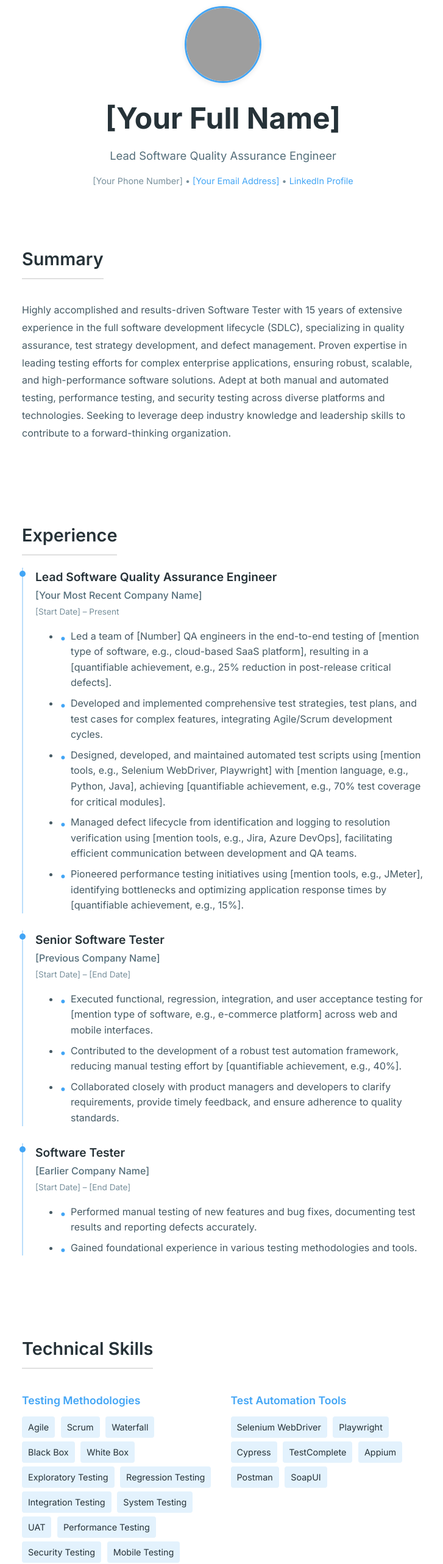
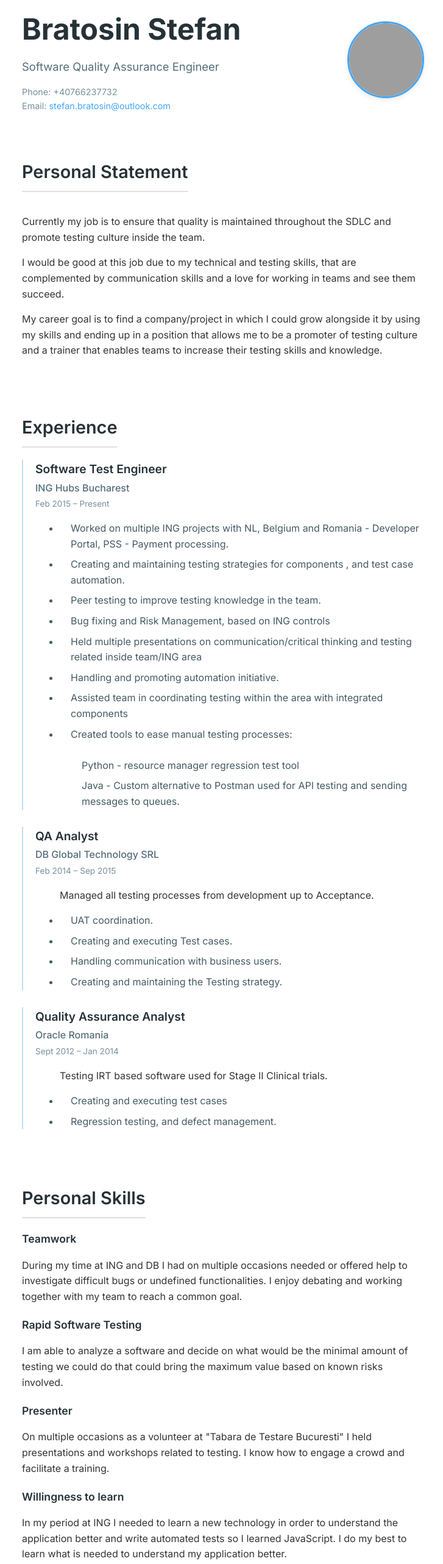
Before and after one commit to stefanbratosin/cv, a plain HTML site: page index.html in a window 1280 px wide. Shown: the part 80-2645 px from the top of the page at 61% size, without its empty margins (274-1001 px from the left). Drawn offline with Linux system fonts and the light colour scheme; grey boxes are pictures that could not be loaded.

Commit message:
first draft

```diff
--- a/index.html
+++ b/index.html
@@ -1,5 +1,6 @@
 <!DOCTYPE html>
 <html lang="en">
+
 <head>
     <meta charset="UTF-8">
     <meta name="viewport" content="width=device-width, initial-scale=1.0">
@@ -9,63 +10,117 @@
     <link href="https://fonts.googleapis.com/css2?family=Inter:wght@300;400;500;600;700&display=swap" rel="stylesheet">
     <link rel="stylesheet" href="style.css">
 </head>
+
 <body>
     <div class="resume-wrapper">
         <header>
+            <div class="header-left">
+                <h1>Bratosin Stefan</h1>
+                <p>Software Quality Assurance Engineer</p>
+                <div class="contact-info">
+                    <div><span class="label">Phone:</span> <span>+40766237732</span></div>
+                    <div><span class="label">Email:</span> <a
+                            href="mailto:[Your Email Address]">stefan.bratosin@outlook.com</a></div>
+                </div>
+            </div>
             <div class="profile-picture">
-                <img src="/images/poza-profil.jpg" alt="Your Profile Picture">
-            </div>
-            <h1>[Your Full Name]</h1>
-            <p>Lead Software Quality Assurance Engineer</p>
-            <div class="contact-info">
-                <span>[Your Phone Number]</span> &bull;
-                <a href="mailto:[Your Email Address]">[Your Email Address]</a> &bull;
-                <a href="[Your LinkedIn Profile URL]" target="_blank">LinkedIn Profile</a>
+                <img src="images/poza-profil.jpg" alt="Your Profile Picture">
             </div>
         </header>
 
         <section id="summary">
-            <h2>Summary</h2>
+            <h2>Personal Statement</h2>
             <p class="summary-text">
-                Highly accomplished and results-driven Software Tester with 15 years of extensive experience in the full software development lifecycle (SDLC), specializing in quality assurance, test strategy development, and defect management. Proven expertise in leading testing efforts for complex enterprise applications, ensuring robust, scalable, and high-performance software solutions. Adept at both manual and automated testing, performance testing, and security testing across diverse platforms and technologies. Seeking to leverage deep industry knowledge and leadership skills to contribute to a forward-thinking organization.
-            </p>
+            <p>Currently my job is to ensure that quality is maintained throughout the SDLC and promote testing culture
+                inside the team.</p>
+            <p>I would be good at this job due to my technical and testing skills, that are complemented by
+                communication skills and a love for working in teams and see them
+                succeed.</p>
+            <p>My career goal is to find a company/project in which I could grow alongside it by using my skills and
+                ending up in a position that allows me to be a promoter of testing culture and a trainer that enables
+                teams to
+                increase their testing skills and knowledge.</p>
         </section>
 
         <section id="experience">
             <h2>Experience</h2>
             <div class="job-entry">
-                <div class="job-title">Lead Software Quality Assurance Engineer</div>
-                <div class="company-name">[Your Most Recent Company Name]</div>
-                <div class="job-dates">[Start Date] – Present</div>
+                <div class="job-title">Software Test Engineer</div>
+                <div class="company-name">ING Hubs Bucharest</div>
+                <div class="job-dates">Feb 2015 – Present</div>
                 <ul class="job-description">
-                    <li>Led a team of [Number] QA engineers in the end-to-end testing of [mention type of software, e.g., cloud-based SaaS platform], resulting in a [quantifiable achievement, e.g., 25% reduction in post-release critical defects].</li>
-                    <li>Developed and implemented comprehensive test strategies, test plans, and test cases for complex features, integrating Agile/Scrum development cycles.</li>
-                    <li>Designed, developed, and maintained automated test scripts using [mention tools, e.g., Selenium WebDriver, Playwright] with [mention language, e.g., Python, Java], achieving [quantifiable achievement, e.g., 70% test coverage for critical modules].</li>
-                    <li>Managed defect lifecycle from identification and logging to resolution verification using [mention tools, e.g., Jira, Azure DevOps], facilitating efficient communication between development and QA teams.</li>
-                    <li>Pioneered performance testing initiatives using [mention tools, e.g., JMeter], identifying bottlenecks and optimizing application response times by [quantifiable achievement, e.g., 15%].</li>
+                    <li>Worked on multiple ING projects with NL, Belgium and Romania - Developer Portal, PSS - Payment
+                        processing.</li>
+                    <li>Creating and maintaining testing strategies for components , and test case automation.</li>
+                    <li>Peer testing to improve testing knowledge in the team.</li>
+                    <li>Bug fixing and Risk Management, based on ING controls</li>
+                    <li>Held multiple presentations on communication/critical thinking and testing related inside
+                        team/ING area</li>
+                    <li>Handling and promoting automation initiative.</li>
+                    <li>Assisted team in coordinating testing within the area with integrated components</li>
+                    <li>Created tools to ease manual testing processes:
+                        <ul class="job-description">
+                            <br>
+                            <li>Python - resource manager regression test tool</li>
+                            <li>Java - Custom alternative to Postman used for API testing and sending messages to
+                                queues.</li>
+                        </ul>
+                    </li>
                 </ul>
             </div>
 
             <div class="job-entry">
-                <div class="job-title">Senior Software Tester</div>
-                <div class="company-name">[Previous Company Name]</div>
-                <div class="job-dates">[Start Date] – [End Date]</div>
+                <div class="job-title">QA Analyst</div>
+                <div class="company-name">DB Global Technology SRL</div>
+                <div class="job-dates">Feb 2014 – Sep 2015</div>
                 <ul class="job-description">
-                    <li>Executed functional, regression, integration, and user acceptance testing for [mention type of software, e.g., e-commerce platform] across web and mobile interfaces.</li>
-                    <li>Contributed to the development of a robust test automation framework, reducing manual testing effort by [quantifiable achievement, e.g., 40%].</li>
-                    <li>Collaborated closely with product managers and developers to clarify requirements, provide timely feedback, and ensure adherence to quality standards.</li>
+                    <p>Managed all testing processes from development up to Acceptance.</p>
+                    <li>UAT coordination.</li>
+                    <li>Creating and executing Test cases.</li>
+                    <li>Handling communication with business users.</li>
+                    <li>Creating and maintaining the Testing strategy.</li>
                 </ul>
             </div>
 
             <div class="job-entry">
-                <div class="job-title">Software Tester</div>
-                <div class="company-name">[Earlier Company Name]</div>
-                <div class="job-dates">[Start Date] – [End Date]</div>
+                <div class="job-title">Quality Assurance Analyst</div>
+                <div class="company-name">Oracle Romania</div>
+                <div class="job-dates">Sept 2012 – Jan 2014</div>
                 <ul class="job-description">
-                    <li>Performed manual testing of new features and bug fixes, documenting test results and reporting defects accurately.</li>
-                    <li>Gained foundational experience in various testing methodologies and tools.</li>
+                    <p>Testing IRT based software used for Stage II Clinical trials.</p>
+                    <li>Creating and executing test cases</li>
+                    <li>Regression testing, and defect management.</li>
                 </ul>
             </div>
+        </section>
+
+        <section id="certifications">
+            <h2>Personal Skills</h2>
+            <div class="edu-cert-entry">
+                <div class="cert-title">Teamwork</div>
+                <p>During my time at ING and DB I had on multiple occasions needed or offered help to investigate
+                    difficult bugs or undefined functionalities. I enjoy debating and
+                    working together with my team to reach a common goal.</p>
+            </div>
+            <div class="edu-cert-entry">
+                <div class="cert-title">Rapid Software Testing</div>
+                <p>I am able to analyze a software and decide on what would be the minimal amount of testing we could do
+                    that could bring the maximum value based on known
+                    risks involved.</p>
+            </div>
+            <div class="edu-cert-entry">
+                <div class="cert-title">Presenter</div>
+                <p>On multiple occasions as a volunteer at "Tabara de Testare Bucuresti" I held presentations and
+                    workshops related to testing. I know how to engage a crowd and
+                    facilitate a training.</p>
+            </div>
+            <div class="edu-cert-entry">
+                <div class="cert-title">Willingness to learn</div>
+                <p>In my period at ING I needed to learn a new technology in order to understand the application better
+                    and write automated tests so I learned JavaScript. I do my best
+                    to learn what is needed to understand my application better.</p>
+            </div>
+
         </section>
 
         <section id="skills">
@@ -75,18 +130,9 @@
                     <h3>Testing Methodologies</h3>
                     <ul>
                         <li>Agile</li>
-                        <li>Scrum</li>
-                        <li>Waterfall</li>
-                        <li>Black Box</li>
-                        <li>White Box</li>
                         <li>Exploratory Testing</li>
-                        <li>Regression Testing</li>
-                        <li>Integration Testing</li>
-                        <li>System Testing</li>
-                        <li>UAT</li>
-                        <li>Performance Testing</li>
-                        <li>Security Testing</li>
-                        <li>Mobile Testing</li>
+                        <li>API Testing</li>
+                        <li>Web Application Testing</li>
                     </ul>
                 </div>
                 <div class="skill-category">
@@ -95,10 +141,7 @@
                         <li>Selenium WebDriver</li>
                         <li>Playwright</li>
                         <li>Cypress</li>
-                        <li>TestComplete</li>
-                        <li>Appium</li>
                         <li>Postman</li>
-                        <li>SoapUI</li>
                     </ul>
                 </div>
                 <div class="skill-category">
@@ -107,8 +150,8 @@
                         <li>Python</li>
                         <li>Java</li>
                         <li>JavaScript</li>
-                        <li>C#</li>
-                        <li>SQL</li>
+                        <li>Linux</li>
+                        <li>Chrome DevTools</li>
                     </ul>
                 </div>
                 <div class="skill-category">
@@ -116,18 +159,9 @@
                     <ul>
                         <li>Jira</li>
                         <li>Azure DevOps</li>
-                        <li>ALM</li>
-                        <li>Bugzilla</li>
-                        <li>TestRail</li>
                         <li>Git</li>
-                        <li>SVN</li>
-                        <li>Jenkins</li>
-                        <li>GitLab CI/CD</li>
                         <li>Azure Pipelines</li>
-                        <li>MySQL</li>
-                        <li>PostgreSQL</li>
-                        <li>MongoDB</li>
-                        <li>SQL Server</li>
+                        <li>SQL</li>
                     </ul>
                 </div>
             </div>
@@ -136,31 +170,67 @@
         <section id="education">
             <h2>Education</h2>
             <div class="edu-cert-entry">
-                <div class="degree-title">[Your Degree Name] in [Your Major]</div>
-                <div class="institution-name">[Your University Name], [City, State]</div>
-                <div class="edu-cert-date">[Graduation Year]</div>
+                <div class="degree-title">System engineering certificate in Automatics and Applied Informatics</div>
+                <div class="institution-name">Universitatea Politechnica Bucuresti, Bucharest, Romania</div>
+                <div class="edu-cert-date">2007 - 2012</div>
             </div>
         </section>
 
         <section id="certifications">
-            <h2>Certifications</h2>
+            <h2>Certifications and achievements</h2>
             <div class="edu-cert-entry">
-                <div class="cert-title">ISTQB Certified Tester Advanced Level - Test Manager</div>
-                <div class="cert-org">ISTQB</div>
+                <div class="cert-title">Blackbox Software Testing Foundations - BBST-Foundation</div>
             </div>
             <div class="edu-cert-entry">
-                <div class="cert-title">ISTQB Certified Tester Advanced Level - Test Automation Engineer</div>
-                <div class="cert-org">ISTQB</div>
+                <div class="cert-title">Rapid Software Testing Course- James Bach</div>
             </div>
             <div class="edu-cert-entry">
-                <div class="cert-title">Certified ScrumMaster (CSM)</div>
-                <div class="cert-org">Scrum Alliance</div>
+                <div class="cert-title">Presenter at SEETest Bucharest - 2016</div>
+                <p>Held a presentation "Software Testing is Social" that focused on the social aspects of software
+                    testing and exploring the different social situations that testers may
+                    find themselves in and how can they navigate it.</p>
+            </div>
+            <div class="edu-cert-entry">
+                <div class="cert-title">Trainer at Tabara de Toamna</div>
+                <p>Attended an testing event called "Tabăra de Toamnă 2019" and held a workshop related to:
+                    "Storytelling and communication"</p>
+            </div>
+            <div class="edu-cert-entry">
+                <div class="cert-title">Co-Organizer - Tabara de Testare Bucuresti 2015 - 2020</div>
+                <p>This is a volunteer position and I am helping a testing community by holding presentations related to
+                    software testing, managing meetings and encouraging newcommers.</p>
+            </div>
+        </section>
+        <section id="certifications">
+            <h2>Interests</h2>
+            <div class="edu-cert-entry">
+                <div class="cert-title">Personal development</div>
+                <p>I am always on the lookout on literature and
+                    techniques that can help me understand and improve myself and the
+                    people around me.</p>
+            </div>
+            <div class="edu-cert-entry">
+                <div class="cert-title">Computer games</div>
+                <p>I enjoy the good story telling and sense of
+                    progression that RPG's and ARPG's offer and i play them in my free time
+                    with my friends.</p>
+            </div>
+            <div class="edu-cert-entry">
+                <div class="cert-title">Improvisation</div>
+                <p>I took several improvisation courses in order to help me
+                    improve my communication skills.</p>
+            </div>
+            <div class="edu-cert-entry">
+                <div class="cert-title">Obstacle Course Racing</div>
+                <p>I enjoy getting through difficult obstacles
+                    alongside a team member</p>
             </div>
         </section>
     </div>
 
     <footer>
-        <p>&copy; 2025 [Your Full Name]. All rights reserved.</p>
+        <p>&copy; 2025 Stefan Bratosin. All rights reserved.</p>
     </footer>
 </body>
+
 </html>
--- a/style.css
+++ b/style.css
@@ -1,10 +1,8 @@
-/* Basic Reset & Font */
         body {
             margin: 0;
             font-family: 'Inter', sans-serif;
             line-height: 1.6;
-    background-color: #fcfcfc;
-    /* Almost white background */
+            background-color: #fcfcfc; /* Almost white background */
             color: #333;
             display: flex;
             flex-direction: column;
@@ -13,28 +11,29 @@ body {
 
         /* Main Content Wrapper */
         .resume-wrapper {
-    max-width: 780px;
-    /* Increased max-width for smaller side spacing */
-    margin: 40px auto;
-    /* More vertical margin */
-    background-color: #ffffff;
-    /* Main background for the wrapper */
+            max-width: 780px; /* Increased max-width for smaller side spacing */
+            margin: 40px auto; /* More vertical margin */
+            background-color: #ffffff; /* Main background for the wrapper */
             border-radius: 6px;
-    box-shadow: 0 2px 10px rgba(0, 0, 0, 0.05);
-    /* Lighter shadow */
+            box-shadow: 0 2px 10px rgba(0, 0, 0, 0.05); /* Lighter shadow */
             flex-grow: 1;
-    overflow: hidden;
-    /* Ensures rounded corners apply to inner sections */
+            overflow: hidden; /* Ensures rounded corners apply to inner sections */
         }
 
         /* Header Styling */
         header {
-    text-align: center;
-    padding: 50px 60px 25px;
-    /* Adjusted padding to match new max-width */
-    margin-bottom: 0;
-    /* No margin here, section padding handles spacing */
-    /* Removed border-bottom: 2px solid #e0e0e0; */
+            display: flex; /* Use flexbox for alignment */
+            justify-content: space-between; /* Space out items */
+            align-items: center; /* Vertically align items */
+            padding: 50px 60px 25px; /* Adjusted padding */
+            margin-bottom: 0; /* No margin here, section padding handles spacing */
+            /* Removed border-bottom */
+        }
+
+        .header-left {
+            text-align: left; /* Align text to the left */
+            flex-grow: 1; /* Allow it to take available space */
+            padding-right: 20px; /* Space between text and image */
         }
 
         .profile-picture {
@@ -42,11 +41,9 @@ header {
             height: 120px;
             border-radius: 50%;
             overflow: hidden;
-    margin: 0 auto 20px;
-    /* Center and add space below */
-    border: 3px solid #42a5f5;
-    /* Border around picture */
-    box-shadow: 0 2px 8px rgba(0, 0, 0, 0.1);
+            flex-shrink: 0; /* Prevent picture from shrinking */
+            border: 3px solid #42a5f5; /* Border around picture */
+            box-shadow: 0 2px 8px rgba(0,0,0,0.1);
         }
 
         .profile-picture img {
@@ -57,10 +54,8 @@ header {
 
         header h1 {
             margin: 0;
-    font-size: 3rem;
-    /* Slightly larger for impact */
-    color: #263238;
-    /* Darker, professional blue-grey */
+            font-size: 3rem; /* Slightly larger for impact */
+            color: #263238; /* Darker, professional blue-grey */
             font-weight: 700;
         }
 
@@ -78,8 +73,7 @@ header .contact-info {
         }
 
         header .contact-info a {
-    color: #42a5f5;
-    /* A softer blue for links */
+            color: #42a5f5; /* A softer blue for links */
             text-decoration: none;
             transition: color 0.2s ease-in-out;
         }
@@ -90,16 +84,13 @@ header .contact-info a:hover {
 
         /* Section Styling */
         section {
-    padding: 45px 60px;
-    /* Increased top/bottom padding for more separation, adjusted side padding */
+            padding: 25px 60px; /* Increased top/bottom padding for more separation, adjusted side padding */
             /* Removed border-bottom: 2px solid #e0e0e0; */
-    background-color: #ffffff;
-    /* All sections now have white background */
+            background-color: #ffffff; /* All sections now have white background */
         }
 
         section:last-of-type {
-    border-bottom: none;
-    /* No border for the last section */
+            border-bottom: none; /* No border for the last section */
         }
 
         h2 {
@@ -107,8 +98,7 @@ h2 {
             color: #263238;
             margin-bottom: 20px;
             padding-bottom: 8px;
-    border-bottom: 2px solid #e0e0e0;
-    /* Subtle underline for heading */
+            border-bottom: 2px solid #e0e0e0; /* Subtle underline for heading */
             display: inline-block;
             font-weight: 600;
         }
@@ -123,28 +113,13 @@ h2 {
         /* Experience Section */
         .job-entry {
             margin-bottom: 28px;
-    padding-left: 20px;
-    /* Indent for clean look */
-    border-left: 2px solid #bbdefb;
-    /* Light blue line */
+            padding-left: 20px; /* Indent for clean look */
+            border-left: 2px solid #bbdefb; /* Light blue line */
             position: relative;
         }
 
         .job-entry:last-child {
             margin-bottom: 0;
-}
-
-.job-entry::before {
-    content: '';
-    position: absolute;
-    left: -6px;
-    /* Position circle on the line */
-    top: 5px;
-    width: 10px;
-    height: 10px;
-    background-color: #42a5f5;
-    /* Blue circle */
-    border-radius: 50%;
         }
 
         .job-title {
@@ -168,8 +143,7 @@ h2 {
         }
 
         .job-description ul {
-    list-style: none;
-    /* No default bullet */
+            list-style: none; /* No default bullet */
             margin: 0;
             padding: 0;
         }
@@ -178,26 +152,14 @@ h2 {
             margin-bottom: 8px;
             color: #455a64;
             position: relative;
-    padding-left: 18px;
-    /* Space for custom bullet */
-}
-
-.job-description li::before {
-    content: '•';
-    /* Custom bullet point */
-    color: #42a5f5;
-    position: absolute;
-    left: 0;
-    font-size: 1.2em;
-    line-height: 1.6;
+            padding-left: 18px; /* Space for custom bullet */
         }
 
         /* Skills Section */
         .skills-grid {
             display: grid;
             grid-template-columns: repeat(auto-fit, minmax(280px, 1fr));
-    gap: 25px;
-    /* More space between skill categories */
+            gap: 25px; /* More space between skill categories */
         }
 
         .skill-category h3 {
@@ -214,15 +176,13 @@ h2 {
         }
 
         .skill-category li {
-    background-color: #e3f2fd;
-    /* Very light blue for tags */
+            background-color: #e3f2fd; /* Very light blue for tags */
             padding: 6px 10px;
             margin-bottom: 6px;
             border-radius: 4px;
             font-size: 0.9rem;
             color: #263238;
-    display: inline-block;
-    /* Make them look like tags */
+            display: inline-block; /* Make them look like tags */
             margin-right: 5px;
         }
 
@@ -231,16 +191,14 @@ h2 {
             margin-bottom: 20px;
         }
 
-.degree-title,
-.cert-title {
+        .degree-title, .cert-title {
             font-size: 1.1rem;
             font-weight: 600;
             color: #263238;
             margin-bottom: 3px;
         }
 
-.institution-name,
-.cert-org {
+        .institution-name, .cert-org {
             font-size: 0.95rem;
             color: #546e7a;
             margin-bottom: 3px;
@@ -255,8 +213,7 @@ h2 {
         footer {
             text-align: center;
             padding: 25px;
-    background-color: #f0f0f0;
-    /* Lighter footer background */
+            background-color: #f0f0f0; /* Lighter footer background */
             color: #616161;
             font-size: 0.85rem;
             margin-top: auto;
@@ -268,20 +225,22 @@ footer {
         @media (max-width: 768px) {
             .resume-wrapper {
                 margin: 20px auto;
-        padding: 0;
-        /* Remove wrapper padding, sections will handle it */
-        max-width: 90%;
-        /* Allow it to expand more on smaller screens */
+                padding: 0; /* Remove wrapper padding, sections will handle it */
+                max-width: 90%; /* Allow it to expand more on smaller screens */
             }
 
             header {
-        padding: 30px 25px 20px;
-        /* Adjust header padding */
+                flex-direction: column; /* Stack items vertically on small screens */
+                padding: 30px 25px 20px; /* Adjust header padding */
             }
 
-    section {
-        padding: 30px 25px;
-        /* Adjust section padding */
+            .profile-picture {
+                margin: 0 auto 20px; /* Center image when stacked */
+            }
+
+            .header-left {
+                text-align: center; /* Center text when stacked */
+                padding-right: 0; /* Remove right padding when stacked */
             }
 
             header h1 {
@@ -309,8 +268,7 @@ footer {
             }
 
             .skills-grid {
-        grid-template-columns: 1fr;
-        /* Single column on smaller screens */
+                grid-template-columns: 1fr; /* Single column on smaller screens */
             }
         }
 
@@ -318,27 +276,21 @@ footer {
             .resume-wrapper {
                 margin: 15px;
             }
-
             header {
                 padding: 20px 15px 15px;
             }
-
             section {
                 padding: 20px 15px;
             }
-
             header h1 {
                 font-size: 2rem;
             }
-
             header .contact-info {
                 font-size: 0.8rem;
             }
-
             h2 {
                 font-size: 1.4rem;
             }
-
             .profile-picture {
                 width: 100px;
                 height: 100px;
```
Lines whose indentation alone changed are shown as unchanged.
